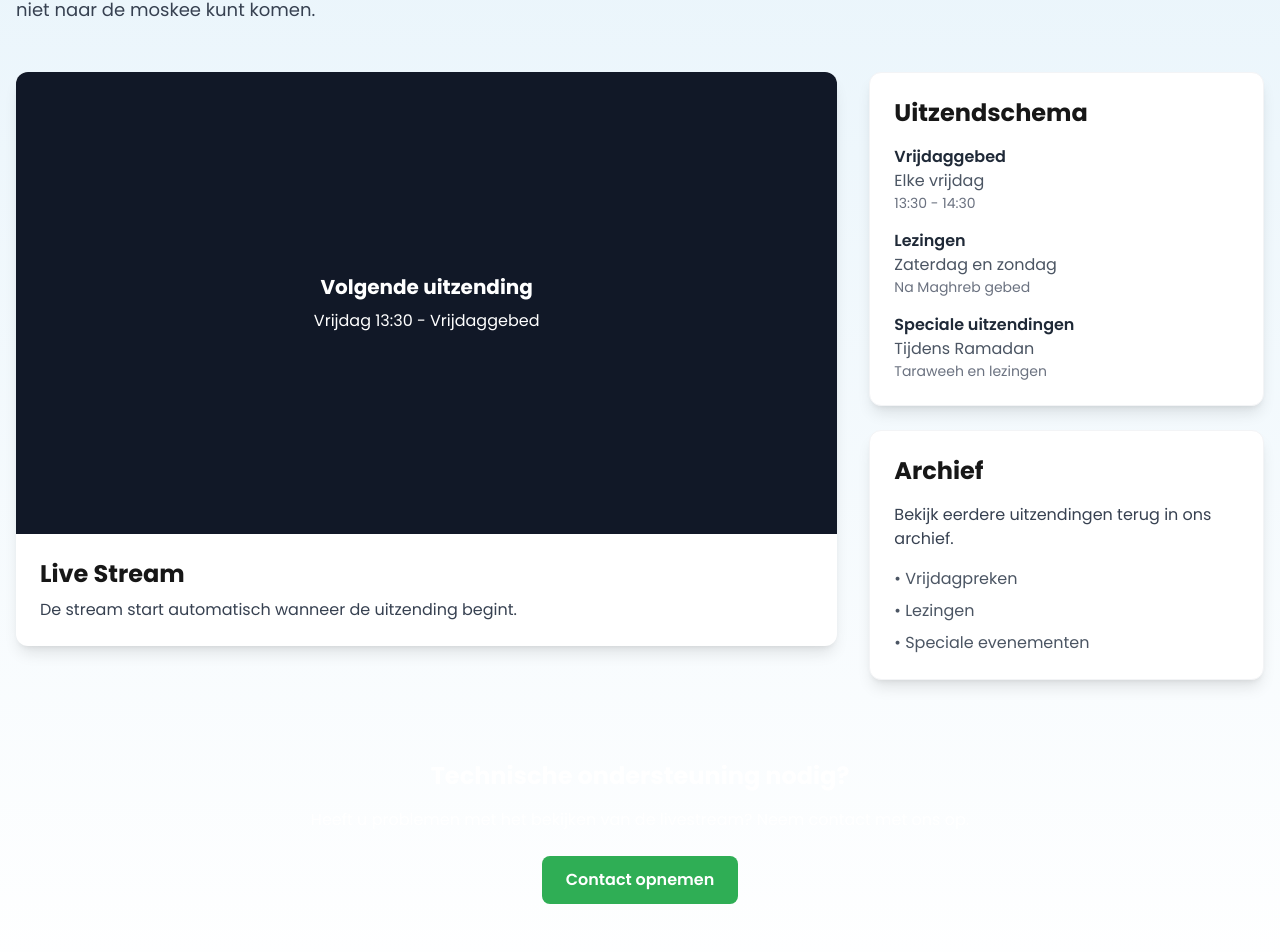
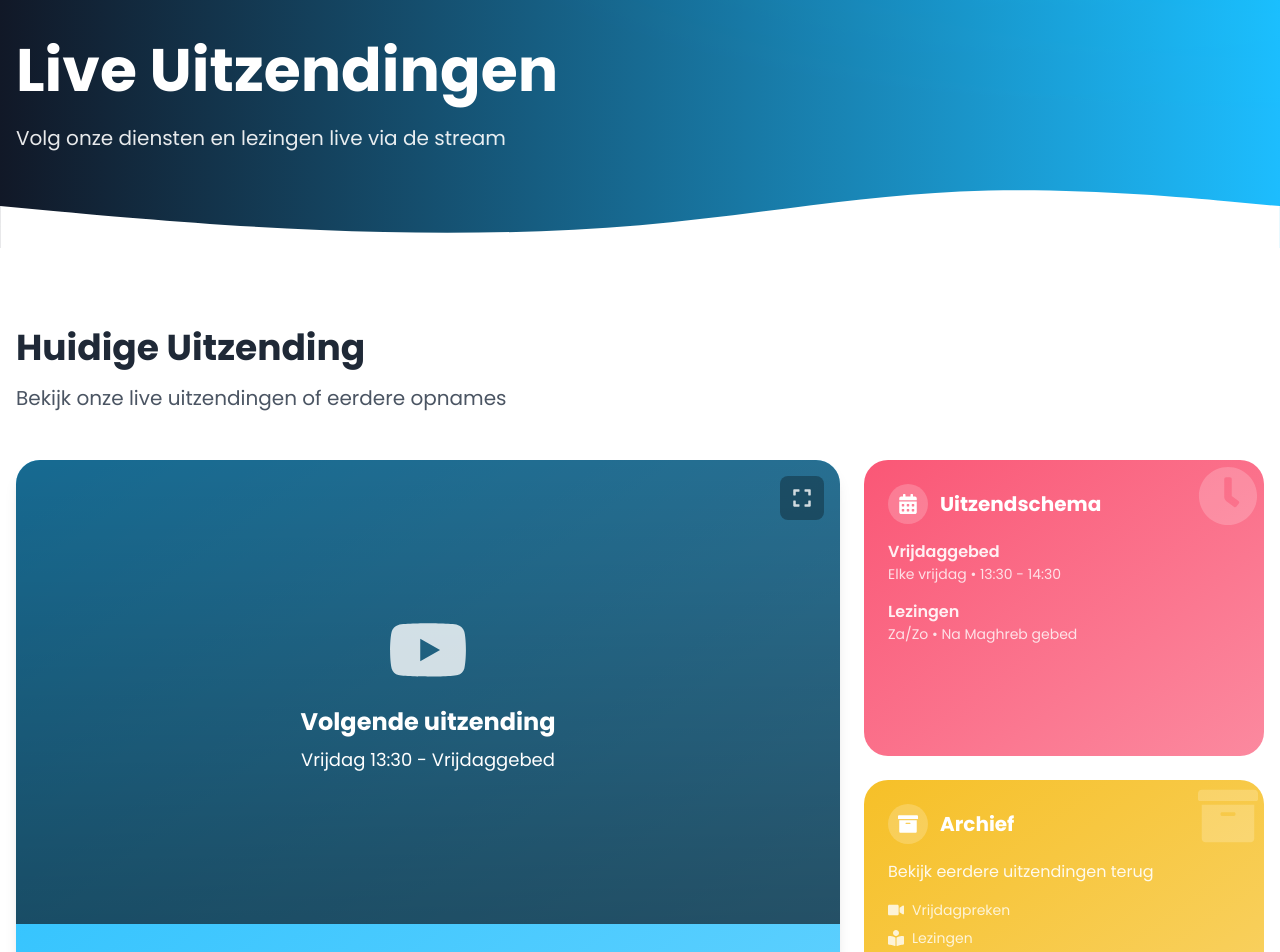
Before and after one commit to nabil-ziani/de-kroon, a Next.js app: page /live in a window 1280 px wide. Shown: the part 152-1104 px from the top of the page. Built offline with nearby package versions, Linux system fonts and the light colour scheme.

Commit message:
live streaming page

```diff
--- a/app/live/page.tsx
+++ b/app/live/page.tsx
@@ -1,90 +1,213 @@
+'use client';
+
+import React, { useState, useRef } from 'react';
+import { FaVideo, FaCalendarAlt, FaClock, FaArchive, FaYoutube, FaBookReader, FaArrowRight, FaExpand, FaCompress } from 'react-icons/fa';
+
 export default function LivePage() {
+    const [isFullscreen, setIsFullscreen] = useState(false);
+    const videoContainerRef = useRef<HTMLDivElement>(null);
+
+    const toggleFullscreen = async () => {
+        if (!videoContainerRef.current) return;
+
+        try {
+            if (!isFullscreen) {
+                if (videoContainerRef.current.requestFullscreen) {
+                    await videoContainerRef.current.requestFullscreen();
+                } else if ((videoContainerRef.current as any).webkitRequestFullscreen) {
+                    await (videoContainerRef.current as any).webkitRequestFullscreen();
+                } else if ((videoContainerRef.current as any).msRequestFullscreen) {
+                    await (videoContainerRef.current as any).msRequestFullscreen();
+                }
+            } else {
+                if (document.exitFullscreen) {
+                    await document.exitFullscreen();
+                } else if ((document as any).webkitExitFullscreen) {
+                    await (document as any).webkitExitFullscreen();
+                } else if ((document as any).msExitFullscreen) {
+                    await (document as any).msExitFullscreen();
+                }
+            }
+        } catch (error) {
+            console.error('Error toggling fullscreen:', error);
+        }
+    };
+
+    // Update fullscreen state when browser fullscreen changes
+    React.useEffect(() => {
+        const handleFullscreenChange = () => {
+            setIsFullscreen(Boolean(
+                document.fullscreenElement ||
+                (document as any).webkitFullscreenElement ||
+                (document as any).msFullscreenElement
+            ));
+        };
+
+        document.addEventListener('fullscreenchange', handleFullscreenChange);
+        document.addEventListener('webkitfullscreenchange', handleFullscreenChange);
+        document.addEventListener('msfullscreenchange', handleFullscreenChange);
+
+        return () => {
+            document.removeEventListener('fullscreenchange', handleFullscreenChange);
+            document.removeEventListener('webkitfullscreenchange', handleFullscreenChange);
+            document.removeEventListener('msfullscreenchange', handleFullscreenChange);
+        };
+    }, []);
+
     return (
-        <main className="min-h-screen pt-12 pb-16 bg-gradient-to-b from-[#e8f4fb] to-white">
-            <div className="container mx-auto px-4">
-                <h1 className="text-4xl font-bold text-gray-800 mb-8">Live Uitzendingen</h1>
-
-                {/* Intro tekst */}
-                <div className="max-w-5xl mb-12">
-                    <p className="text-lg text-gray-700">
-                        Volg onze live uitzendingen van het vrijdaggebed, lezingen en andere belangrijke evenementen.
-                        Ideaal voor als u niet naar de moskee kunt komen.
+        <main className="min-h-screen bg-white">
+            <section className="relative py-24">
+                <div className="absolute inset-0 bg-gradient-to-r from-gray-900 to-boy">
+                    <div className="absolute inset-0 opacity-30 mix-blend-soft-light bg-[radial-gradient(at_top_right,_#1dbffe_0%,_transparent_50%)]" />
+                </div>
+                <div className="absolute -bottom-1 left-0 right-0">
+                    <svg viewBox="0 0 1440 100" fill="none" xmlns="http://www.w3.org/2000/svg">
+                        <path fill="white" d="M0 48.5129L60 54.0129C120 59.5129 240 70.5129 360 75.5129C480 80.5129 600 80.0129 720 70.0129C840 59.5129 960 37.5129 1080 32.0129C1200 27.0129 1320 37.5129 1380 43.0129L1440 48.5129V100H1380C1320 100 1200 100 1080 100C960 100 840 100 720 100C600 100 480 100 360 100C240 100 120 100 60 100H0V48.5129Z" />
+                    </svg>
+                </div>
+                <div className="relative z-10 container mx-auto px-4 pt-24">
+                    <div className="max-w-4xl">
+                        <h1 className="text-6xl font-bold text-white mb-6">
+                            Live Uitzendingen
+                        </h1>
+                        <p className="text-xl text-white/90">
+                            Volg onze diensten en lezingen live via de stream
                         </p>
                     </div>
+                </div>
+            </section>
 
-                <div className="grid lg:grid-cols-3 gap-8">
-                    {/* Live Stream Sectie */}
-                    <div className="lg:col-span-2">
-                        <div className="bg-white rounded-xl shadow-lg overflow-hidden">
-                            {/* Placeholder voor YouTube/livestream embed */}
-                            <div className="aspect-video bg-gray-900 flex items-center justify-center">
-                                <div className="text-center text-white p-8">
-                                    <h3 className="text-xl font-bold mb-2">Volgende uitzending</h3>
-                                    <p>Vrijdag 13:30 - Vrijdaggebed</p>
+            {/* Bento Grid Layout */}
+            <section className="py-20">
+                <div className="container mx-auto px-4">
+                    <div className="max-w-7xl mx-auto">
+                        {/* Title Section */}
+                        <div className="mb-12">
+                            <h2 className="text-4xl font-bold text-gray-800 mb-4">Huidige Uitzending</h2>
+                            <p className="text-xl text-gray-600">Bekijk onze live uitzendingen of eerdere opnames</p>
+                        </div>
+
+                        <div className={`grid grid-cols-1 ${isFullscreen ? '' : 'md:grid-cols-3'} gap-6`}>
+                            {/* Live Stream - Large Card */}
+                            <div className={`${isFullscreen ? 'col-span-full' : 'md:col-span-2 md:row-span-2'} transition-all duration-300`}>
+                                <div className="bg-gradient-to-br from-boy to-boy/70 rounded-3xl overflow-hidden shadow-lg">
+                                    {/* Video container with ref */}
+                                    <div
+                                        ref={videoContainerRef}
+                                        className="aspect-video bg-gray-900/50 flex items-center justify-center relative group"
+                                    >
+                                        <div className="absolute inset-0 bg-gradient-to-t from-black/30 to-transparent" />
+                                        <div className="relative z-20 text-center text-white p-8">
+                                            <FaYoutube className="w-20 h-20 mx-auto mb-4 text-white/80" />
+                                            <h3 className="text-2xl font-bold mb-2">Volgende uitzending</h3>
+                                            <p className="text-lg">Vrijdag 13:30 - Vrijdaggebed</p>
+                                        </div>
+                                        {/* Fullscreen toggle button */}
+                                        <button
+                                            onClick={toggleFullscreen}
+                                            className="absolute top-4 right-4 bg-black/30 hover:bg-black/50 p-3 rounded-lg transition-all duration-300 text-white/80 hover:text-white z-30"
+                                        >
+                                            {isFullscreen ? <FaCompress size={20} /> : <FaExpand size={20} />}
+                                        </button>
+                                    </div>
+
+                                    {/* Stream informatie - alleen zichtbaar als niet in fullscreen */}
+                                    {!isFullscreen && (
+                                        <div className="p-8">
+                                            <h2 className="text-2xl font-bold text-white mb-4">Live Stream</h2>
+                                            <p className="text-white/90">
+                                                De stream start automatisch wanneer de uitzending begint.
+                                            </p>
+                                        </div>
+                                    )}
                                 </div>
                             </div>
 
-                            {/* Stream informatie */}
-                            <div className="p-6">
-                                <h2 className="text-2xl font-bold text-blue mb-2">Live Stream</h2>
-                                <p className="text-gray-700">
-                                    De stream start automatisch wanneer de uitzending begint.
-                                </p>
+                            {/* Schedule and Archive cards - Only show when not fullscreen */}
+                            {!isFullscreen && (
+                                <>
+                                    {/* Schedule Card */}
+                                    <div className="bg-gradient-to-br from-girl to-girl/70 rounded-3xl p-6 relative overflow-hidden group transition-all duration-300 hover:scale-105">
+                                        <div className="relative z-20">
+                                            <div className="flex items-center gap-3 mb-4">
+                                                <div className="w-10 h-10 rounded-full bg-white/20 flex items-center justify-center">
+                                                    <FaCalendarAlt className="w-5 h-5 text-white" />
+                                                </div>
+                                                <h3 className="text-xl font-bold text-white">Uitzendschema</h3>
+                                            </div>
+                                            <div className="space-y-4 text-white/90">
+                                                <div>
+                                                    <h4 className="font-semibold">Vrijdaggebed</h4>
+                                                    <p className="text-sm text-white/80">Elke vrijdag • 13:30 - 14:30</p>
+                                                </div>
+                                                <div>
+                                                    <h4 className="font-semibold">Lezingen</h4>
+                                                    <p className="text-sm text-white/80">Za/Zo • Na Maghreb gebed</p>
                                                 </div>
                                             </div>
                                         </div>
-
-                    {/* Programma Overzicht */}
-                    <div className="space-y-6">
-                        <div className="bg-white rounded-xl shadow-lg p-6 border border-gray-100">
-                            <h2 className="text-2xl font-bold text-blue mb-4">Uitzendschema</h2>
-                            <div className="space-y-4">
-                                <div>
-                                    <h3 className="font-semibold text-gray-800">Vrijdaggebed</h3>
-                                    <p className="text-gray-600">Elke vrijdag</p>
-                                    <p className="text-sm text-gray-500">13:30 - 14:30</p>
-                                </div>
-                                <div>
-                                    <h3 className="font-semibold text-gray-800">Lezingen</h3>
-                                    <p className="text-gray-600">Zaterdag en zondag</p>
-                                    <p className="text-sm text-gray-500">Na Maghreb gebed</p>
-                                </div>
-                                <div>
-                                    <h3 className="font-semibold text-gray-800">Speciale uitzendingen</h3>
-                                    <p className="text-gray-600">Tijdens Ramadan</p>
-                                    <p className="text-sm text-gray-500">Taraweeh en lezingen</p>
-                                </div>
+                                        <div className="absolute right-4 top-4 text-white/20 transform scale-150 transition-transform duration-300 group-hover:scale-[2]">
+                                            <FaClock size={40} />
                                         </div>
                                     </div>
 
-                        <div className="bg-white rounded-xl shadow-lg p-6 border border-gray-100">
-                            <h2 className="text-2xl font-bold text-blue mb-4">Archief</h2>
-                            <p className="text-gray-700 mb-4">
-                                Bekijk eerdere uitzendingen terug in ons archief.
-                            </p>
-                            <ul className="space-y-2 text-gray-600">
-                                <li>• Vrijdagpreken</li>
-                                <li>• Lezingen</li>
-                                <li>• Speciale evenementen</li>
+                                    {/* Archive Card */}
+                                    <div className="bg-gradient-to-br from-crown to-crown/70 rounded-3xl p-6 relative overflow-hidden group transition-all duration-300 hover:scale-105">
+                                        <div className="relative z-20">
+                                            <div className="flex items-center gap-3 mb-4">
+                                                <div className="w-10 h-10 rounded-full bg-white/20 flex items-center justify-center">
+                                                    <FaArchive className="w-5 h-5 text-white" />
+                                                </div>
+                                                <h3 className="text-xl font-bold text-white">Archief</h3>
+                                            </div>
+                                            <p className="text-white/90 mb-4">Bekijk eerdere uitzendingen terug</p>
+                                            <ul className="space-y-2 text-white/80 text-sm">
+                                                <li className="flex items-center gap-2">
+                                                    <FaVideo className="w-4 h-4" />
+                                                    <span>Vrijdagpreken</span>
+                                                </li>
+                                                <li className="flex items-center gap-2">
+                                                    <FaBookReader className="w-4 h-4" />
+                                                    <span>Lezingen</span>
+                                                </li>
                                             </ul>
                                         </div>
+                                        <div className="absolute right-4 top-4 text-white/20 transform scale-150 transition-transform duration-300 group-hover:scale-[2]">
+                                            <FaArchive size={40} />
                                         </div>
                                     </div>
+                                </>
+                            )}
+                        </div>
 
-                {/* Contact sectie */}
-                <div className="mt-12 bg-blue text-white rounded-xl p-8 text-center">
-                    <h2 className="text-2xl font-bold mb-4">Technische ondersteuning nodig?</h2>
-                    <p className="mb-6">
+                        {/* Support Section - Only show when not fullscreen */}
+                        {!isFullscreen && (
+                            <div className="mt-12">
+                                <div className="bg-gradient-to-br from-gray-800/90 to-gray-900 p-10 rounded-xl">
+                                    <div className="flex flex-col items-center">
+                                        <div className="flex-shrink-0 w-16 h-16 bg-white/10 rounded-xl flex items-center justify-center mb-6">
+                                            <FaVideo className="w-8 h-8 text-white" />
+                                        </div>
+                                        <h2 className="text-3xl font-bold text-white mb-6">
+                                            Technische ondersteuning nodig?
+                                        </h2>
+                                        <p className="text-lg text-white/90 mb-8 max-w-3xl mx-auto text-center">
                                             Heeft u problemen met het bekijken van de livestream? Neem contact met ons op.
                                         </p>
                                         <a
                                             href="/contact"
-                        className="inline-block bg-green text-white px-6 py-3 rounded-lg font-semibold hover:opacity-90 transition-colors"
+                                            className="group inline-flex items-center bg-white text-gray-900 px-6 py-3 rounded-lg font-semibold hover:bg-opacity-90 transition-colors uppercase tracking-wide text-sm"
                                         >
                                             Contact opnemen
+                                            <FaArrowRight className="ml-2 w-4 h-4 transform transition-transform duration-300 group-hover:translate-x-1" />
                                         </a>
                                     </div>
                                 </div>
+                            </div>
+                        )}
+                    </div>
+                </div>
+            </section>
         </main>
     );
 }
```
Lines whose indentation alone changed are shown as unchanged.
